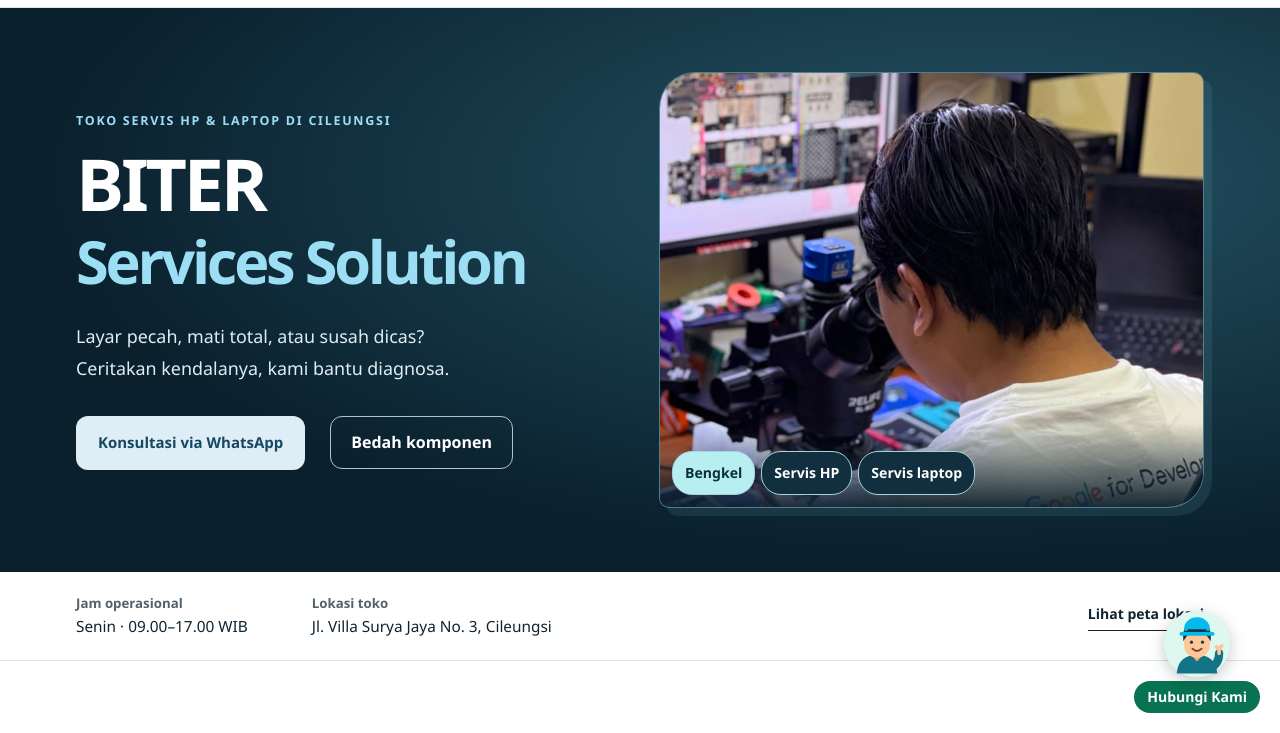
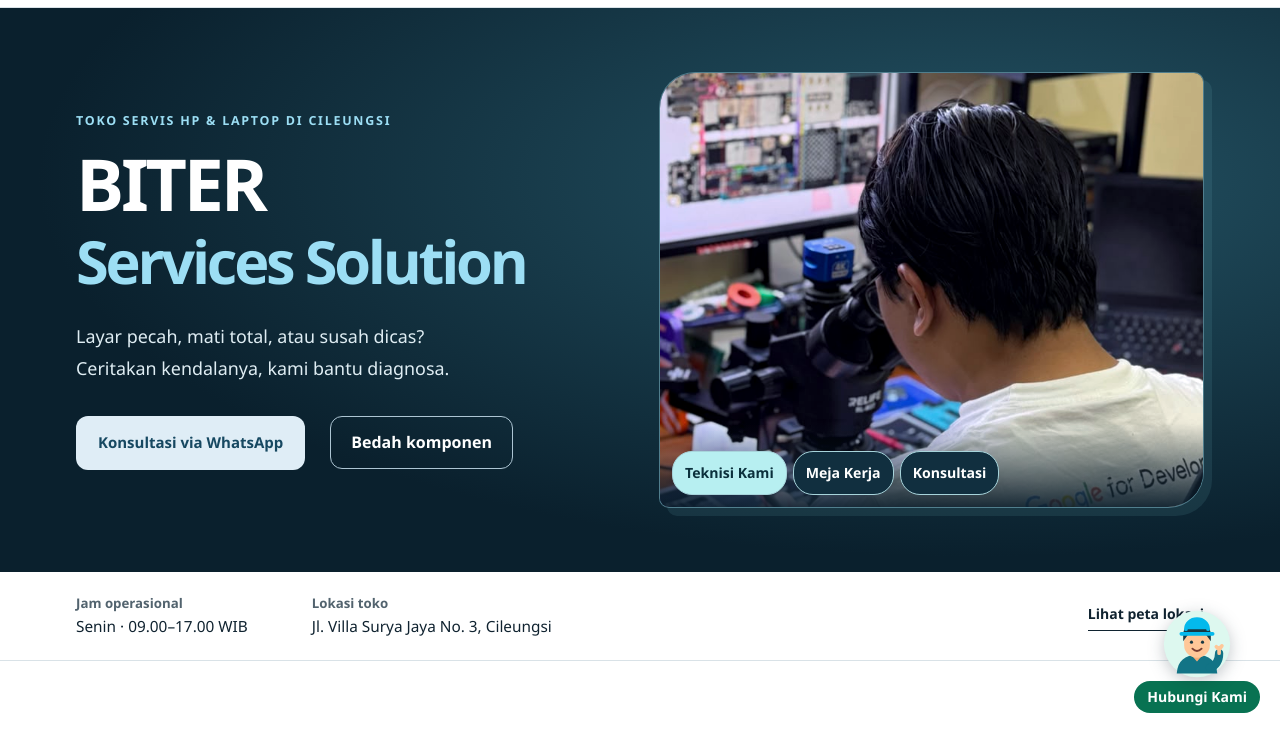
Before and after one commit to Andriyann/biter-landing-page, a plain HTML site: page site/index.html in a window 1280 px wide. Shown: the part 67-800 px from the top of the page. Drawn offline with Linux system fonts and the light colour scheme.

Commit message:
Show BITER workbench and consultation photos in homepage gallery

```diff
--- a/site/index.html
+++ b/site/index.html
@@ -72,9 +72,9 @@
   <div class="workshop-gallery">
     <img id="workshop-image" src="./teknisi-biter.jpg" width="720" height="1280" fetchpriority="high" alt="Teknisi BITER di meja servis">
     <div class="gallery-picker" role="group" aria-label="Foto layanan" hidden>
-      <button type="button" aria-pressed="true" data-photo="teknisi-biter.jpg" data-alt="Teknisi BITER di meja servis">Bengkel</button>
-      <button type="button" aria-pressed="false" data-photo="layanan-phone.jpg" data-alt="Teknisi memperbaiki komponen di dalam HP">Servis HP</button>
-      <button type="button" aria-pressed="false" data-photo="layanan-laptop.jpg" data-alt="Laptop dengan layar rusak di meja servis">Servis laptop</button>
+      <button type="button" aria-pressed="true" data-photo="teknisi-biter.jpg" data-alt="Teknisi BITER di meja servis">Teknisi Kami</button>
+      <button type="button" aria-pressed="false" data-photo="meja-kerja.jpg" data-alt="Meja kerja BITER dengan mikroskop dan alat servis">Meja Kerja</button>
+      <button type="button" aria-pressed="false" data-photo="konsultasi-biter.jpg" data-alt="Pelanggan berkonsultasi di konter BITER">Konsultasi</button>
     </div>
   </div>
 </section>
--- a/site/language.js
+++ b/site/language.js
@@ -4,7 +4,10 @@ const englishCopy = {
   "Pratinjau pesan WhatsApp": "Preview WhatsApp message",
   "Tanyakan layanan ini": "Ask about this repair",
   "Teknisi BITER di meja servis": "A BITER technician at the workbench",
-  "Bengkel": "Workshop",
+  "Teknisi Kami": "Our technician",
+  "Meja Kerja": "Workbench",
+  "Meja kerja BITER dengan mikroskop dan alat servis": "BITER workbench with microscopes and repair tools",
+  "Pelanggan berkonsultasi di konter BITER": "Customer consultation at the BITER counter",
   "Foto layanan": "Workshop photos",
   "Dari pengecekan sampai perangkat siap diambil.": "From the first check to pickup.",
   "Seberapa dekat BITER dengan kamu?": "How far are you from BITER?",
--- a/site/styles.css
+++ b/site/styles.css
@@ -1020,3 +1020,25 @@ header nav .navcta[aria-current="location"] { outline: 2px solid var(--accent);
 @media (prefers-reduced-motion: no-preference) {
   #message-preview[open] p { animation: section-enter .3s ease-out; }
 }
+
+.workshop-gallery img {
+  filter: saturate(.86) contrast(1.04);
+}
+.workshop-gallery img[src$="meja-kerja.jpg"] {
+  object-position: center 68%;
+  filter: brightness(1.12) saturate(.81);
+}
+.workshop-gallery img[src$="konsultasi-biter.jpg"] {
+  object-position: center 55%;
+  filter: brightness(1.16) saturate(.76);
+}
+.workshop-gallery::after {
+  content: "";
+  position: absolute;
+  inset: 0;
+  background: #17647b;
+  opacity: .13;
+  mix-blend-mode: soft-light;
+  pointer-events: none;
+}
+.gallery-picker { z-index: 1; }
```
Also changed, not shown: site/konsultasi-biter.jpg (added), site/meja-kerja.jpg (added).
